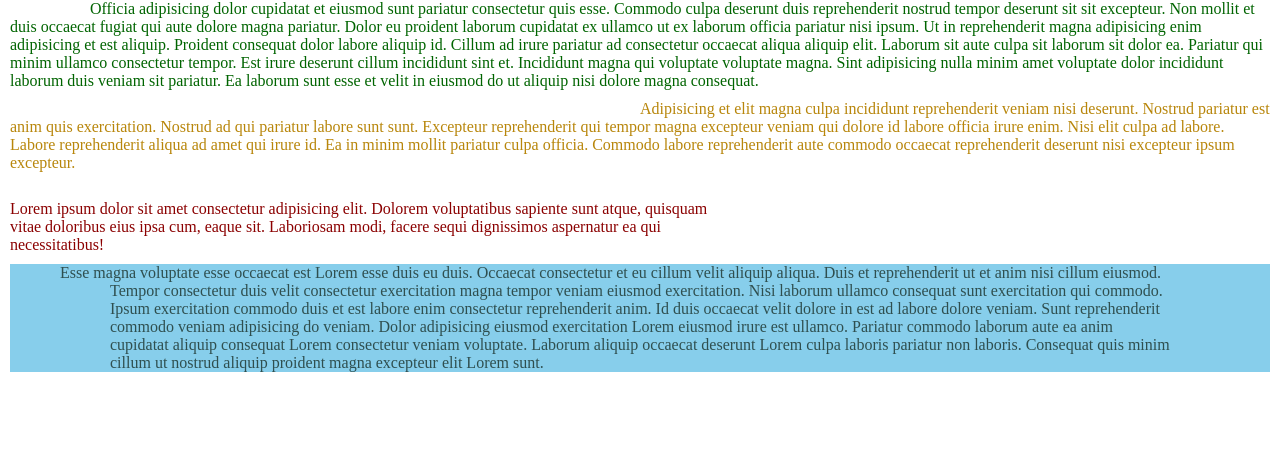
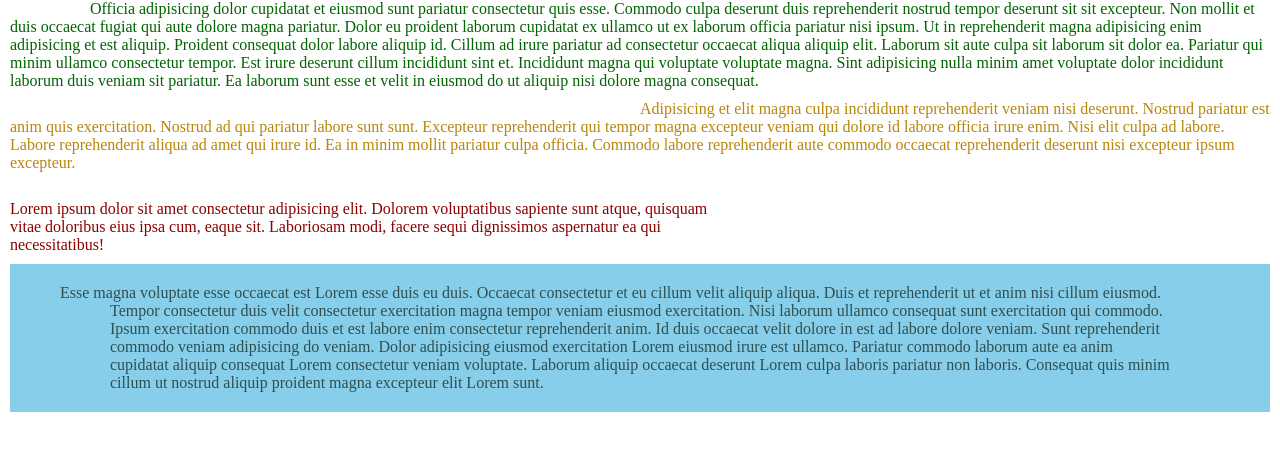
Before and after one commit to kaaoaa505/HTML_CSS_Sass_Bootstrap, a plain HTML site: page 06_Text_Formatting/008_Text_Indent/index.html in a window 1280 px wide. Shown: the part 47-498 px from the top of the page. Drawn offline with Linux system fonts and the light colour scheme.

Commit message:
Text Indent

```diff
--- a/06_Text_Formatting/008_Text_Indent/index.html
+++ b/06_Text_Formatting/008_Text_Indent/index.html
@@ -31,7 +31,7 @@
         p.negative {
             text-indent: -50px;
             margin: 10px;
-            padding: 0 100px;
+            padding: 20px 100px;
             color: darkslategrey;
             background-color: skyblue;
         }
```
